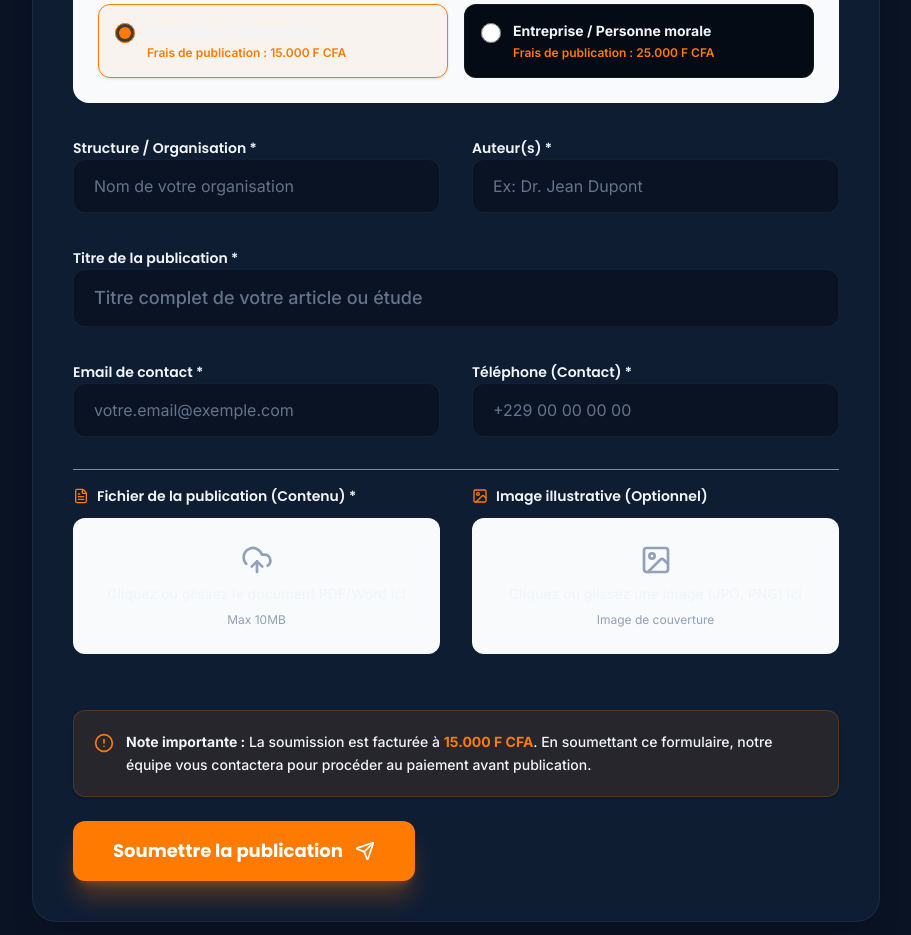
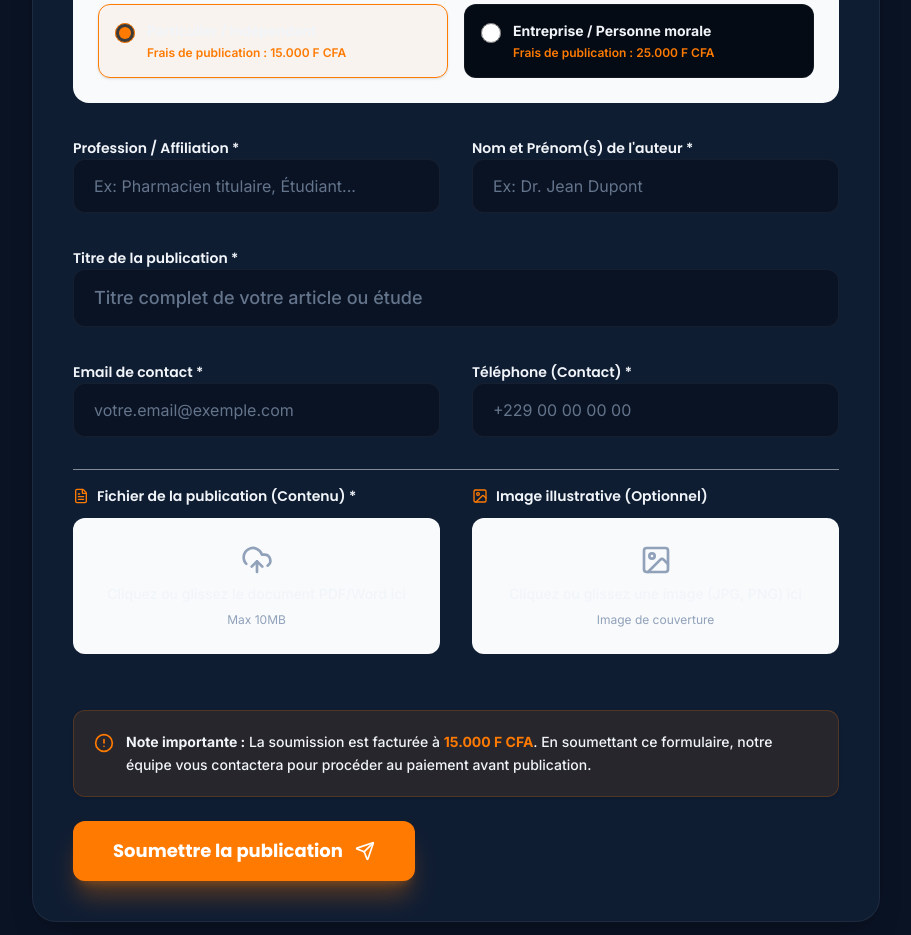
Before and after one commit to ITAINNOVATE/Saninova, a Next.js app: page /publications in a window 1280 px wide. Shown: the part 2600-3535 px from the top of the page, without its empty margins (184-1095 px from the left). Built offline with nearby package versions, Linux system fonts and the light colour scheme; no server answers; the database is empty.

Commit message:
feat: make publication form fields dynamic based on author type

```diff
--- a/src/components/publications/PublicationSubmissionForm.tsx
+++ b/src/components/publications/PublicationSubmissionForm.tsx
@@ -167,7 +167,9 @@ export default function PublicationSubmissionForm() {
 
               <div className="grid grid-cols-1 md:grid-cols-2 gap-8">
                 <div className="space-y-2">
-                  <label htmlFor="structure" className="text-sm font-semibold text-primary font-poppins">Structure / Organisation *</label>
+                  <label htmlFor="structure" className="text-sm font-semibold text-primary font-poppins">
+                    {formData.authorType === 'particulier' ? 'Profession / Affiliation *' : 'Nom de la structure / Entreprise *'}
+                  </label>
                   <input
                     type="text"
                     id="structure"
@@ -176,12 +178,14 @@ export default function PublicationSubmissionForm() {
                     value={formData.structure}
                     onChange={handleChange}
                     className="w-full px-5 py-3.5 rounded-xl border border-light focus:border-orange focus:ring-4 focus:ring-orange/10 outline-none transition-all font-inter bg-slate-50"
-                    placeholder="Nom de votre organisation"
+                    placeholder={formData.authorType === 'particulier' ? 'Ex: Pharmacien titulaire, Étudiant...' : 'Nom de votre organisation'}
                   />
                 </div>
 
                 <div className="space-y-2">
-                  <label htmlFor="author" className="text-sm font-semibold text-primary font-poppins">Auteur(s) *</label>
+                  <label htmlFor="author" className="text-sm font-semibold text-primary font-poppins">
+                    {formData.authorType === 'particulier' ? 'Nom et Prénom(s) de l\'auteur *' : 'Point focal / Auteur(s) *'}
+                  </label>
                   <input
                     type="text"
                     id="author"
```
